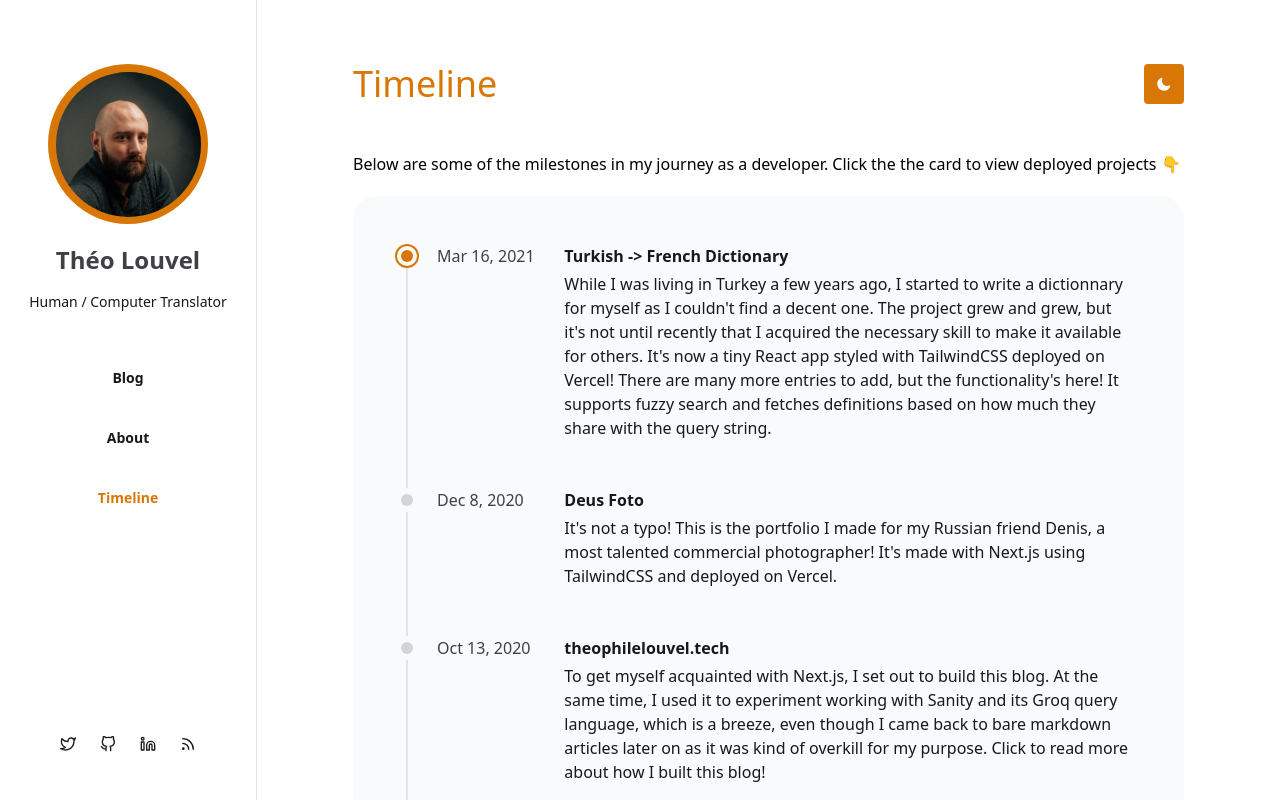
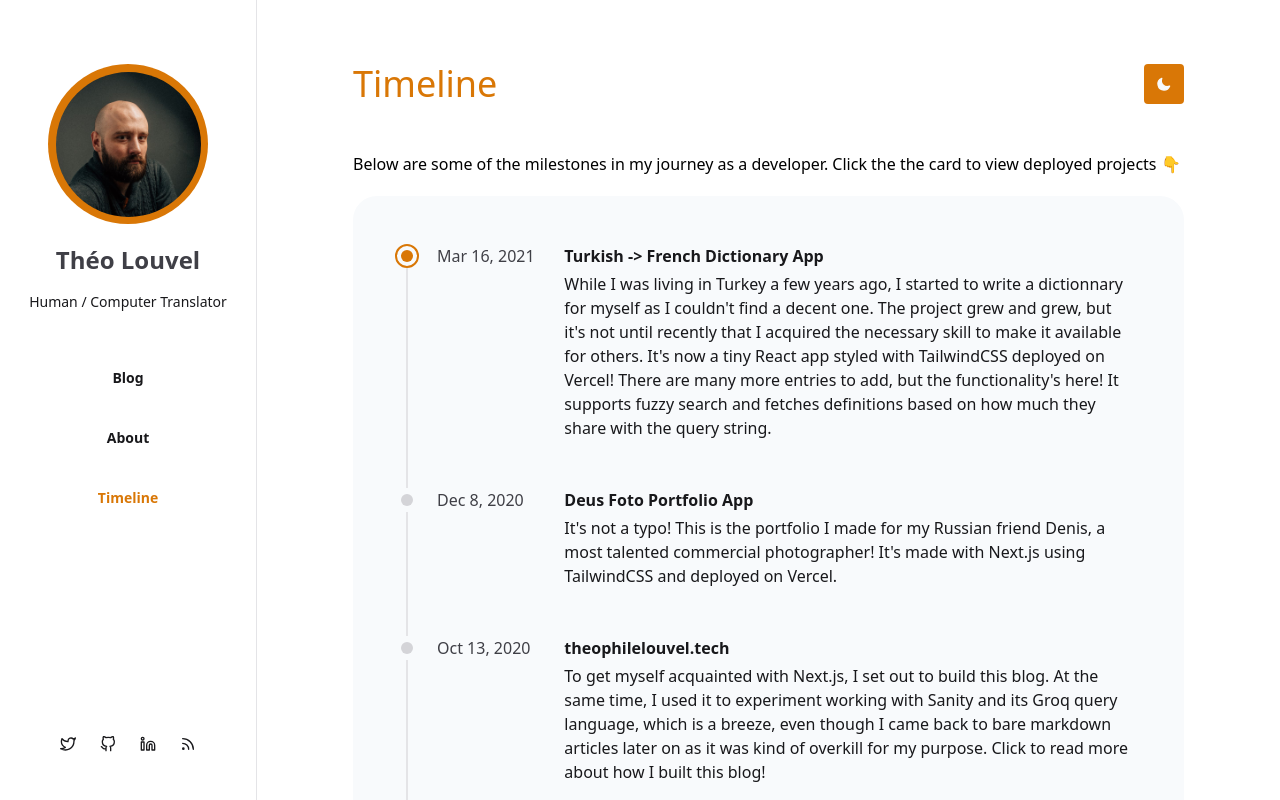
Before and after one commit to theophilelouvel/personal-site, a Next.js app: page /timeline in a window 1280 px wide. Shown: the top 800 px of the page. Built offline with nearby package versions, Linux system fonts and the light colour scheme.

Commit message:
broken urls

```diff
--- a/pages/about.js
+++ b/pages/about.js
@@ -80,7 +80,7 @@ export default function About() {
                         techs={[
                             { name: 'Webpack', src: '/img/techs/webpack.svg', href: 'https://webpack.js.org/' },
                             { name: 'Tailwind', src: '/img/techs/tailwindcss.svg', href: 'https://tailwindcss.com/' },
-
+                            { name: 'Postman', src: '/img/techs/postman.svg', href: 'https://www.postman.com/' },
                         ]} />
                 </section>
 
--- a/utils/milestones.js
+++ b/utils/milestones.js
@@ -7,13 +7,13 @@ export const milestones = [
     // },
     {
         link: "https://dictionnaire-turc-francais.vercel.app/",
-        title: "Turkish -> French Dictionary",
+        title: "Turkish -> French Dictionary App",
         date: "2021-03-16",
         description: "While I was living in Turkey a few years ago, I started to write a dictionnary for myself as I couldn't find a decent one. The project grew and grew, but it's not until recently that I acquired the necessary skill to make it available for others. It's now a tiny React app styled with TailwindCSS deployed on Vercel! There are many more entries to add, but the functionality's here! It supports fuzzy search and fetches definitions based on how much they share with the query string.",
     },
     {
         link: "https://deus-foto.vercel.app/",
-        title: "Deus Foto",
+        title: "Deus Foto Portfolio App",
         date: "2020-12-08",
         description: "It's not a typo! This is the portfolio I made for my Russian friend Denis, a most talented commercial photographer! It's made with Next.js using TailwindCSS and deployed on Vercel.",
     },
```
Also changed, not shown: utils/siteMetadata.js (+1 -1 lines), public/img/techs/postman.svg (added), public/robots.txt.
